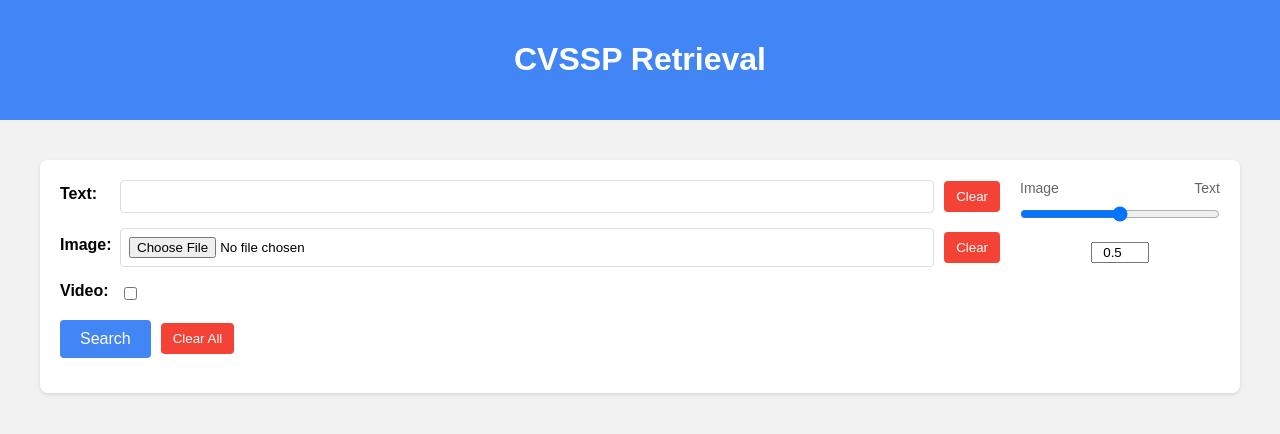
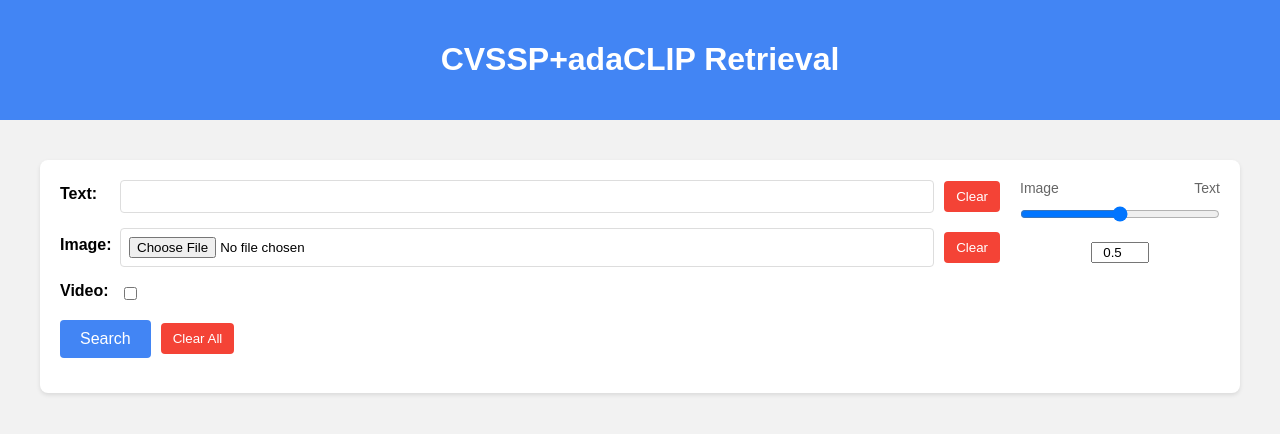
Before and after one commit to feemthan/CVSSP_Retrieval, a plain HTML site: page templates/index.html in a window 1280 px wide. Drawn offline with Linux system fonts and the light colour scheme.

Commit message:
Add adaclip to html index

```diff
--- a/templates/index.html
+++ b/templates/index.html
@@ -142,7 +142,7 @@
 </head>
 <body>
     <div class="header">
-        <h1>CVSSP Retrieval</h1>
+        <h1>CVSSP+adaCLIP Retrieval</h1>
     </div>
     <div class="container">
         <div class="search-form">
```
